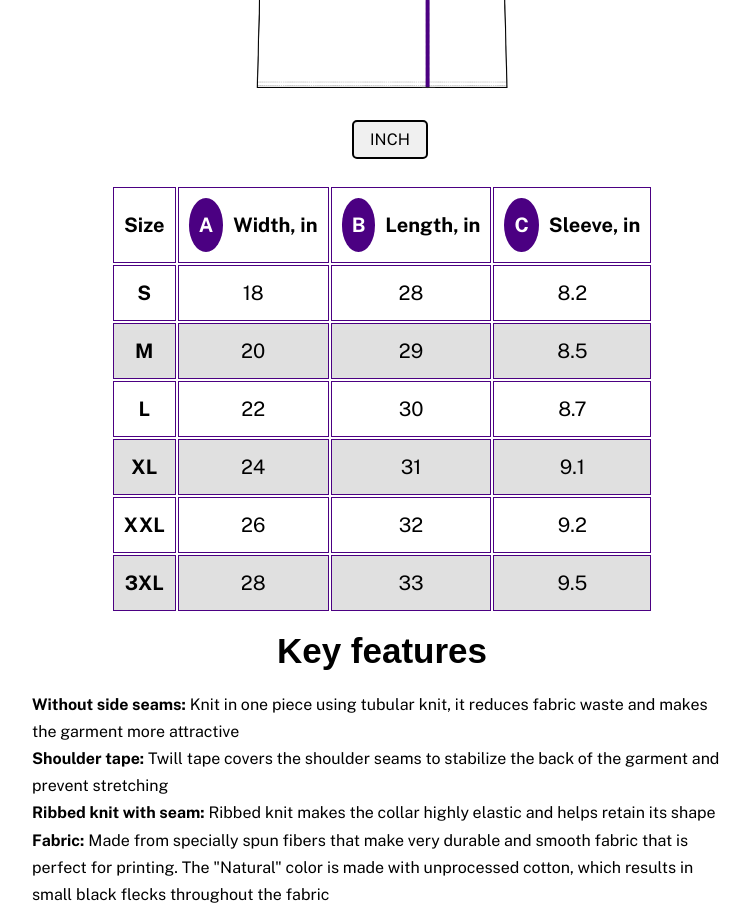
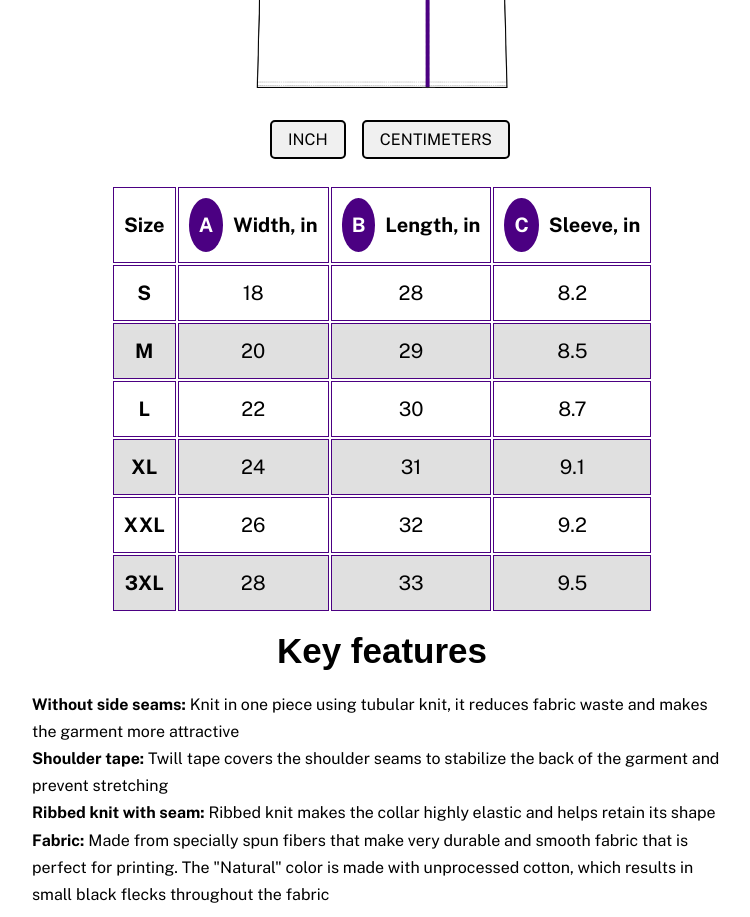
Before and after one commit to Tomaslopezh23/Desyy, a website: page public/shirt.html in a window 1280 px wide. Shown: the part 2760-3677 px from the top of the page, without its empty margins (258-1008 px from the left). Drawn offline with nearby package versions, Linux system fonts and the light colour scheme; a script that the page names is missing; a web font is replaced by a local one.

Commit message:
Update shirt.html

```diff
--- a/public/shirt.html
+++ b/public/shirt.html
@@ -633,6 +633,8 @@
 
             <div class="medida">
                 <button onclick="mostrarDatos1()" id="boton1" class="botones">INCH</button>
+                                <button onclick="mostrarDatos2()" id="boton2" class="botones">CENTIMETERS</button>
+
             </div>
 
             <div class="size">
```
